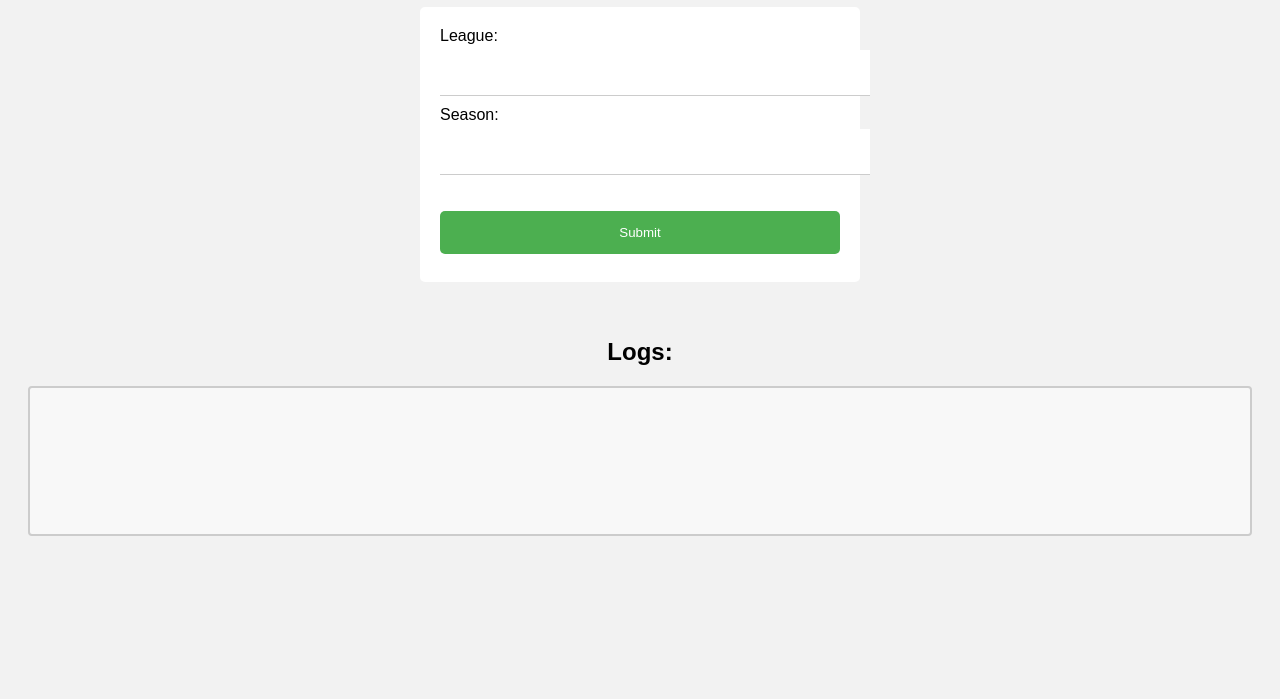
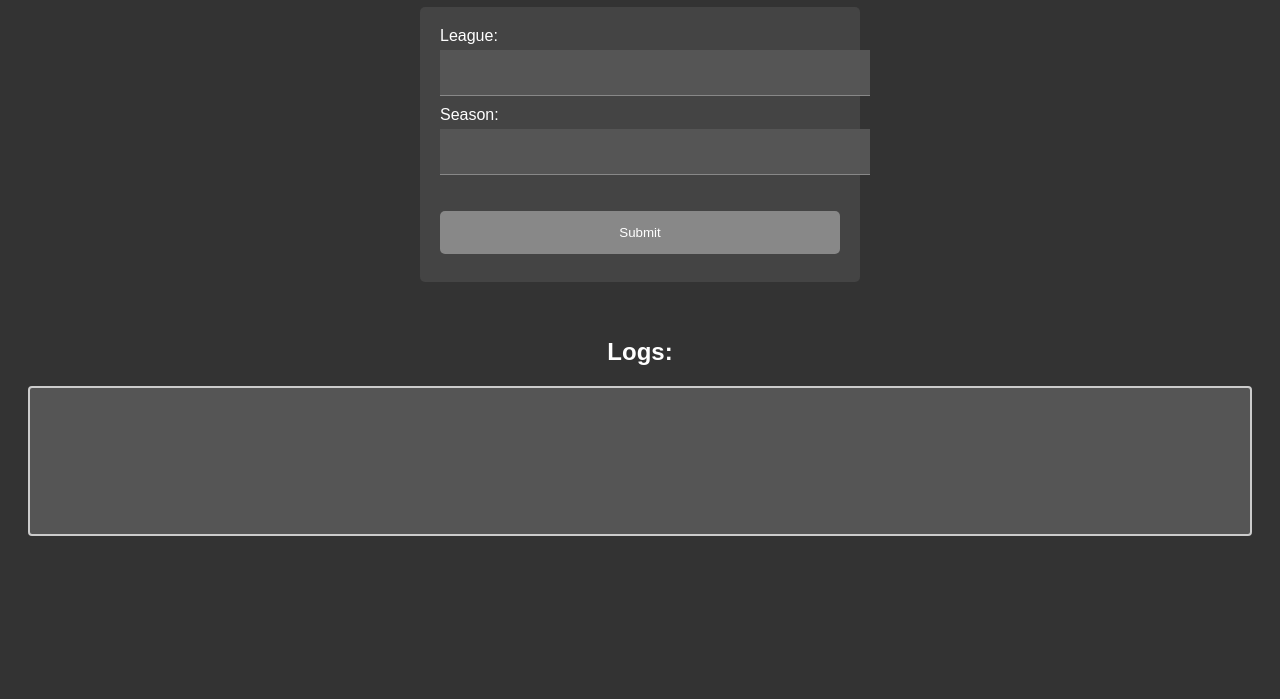
Before and after one commit to Denis-Grishin/api_to_db, a plain HTML site: page frontend/index.html in a window 1280 px wide. Shown: the part 101-800 px from the top of the page. Drawn offline with Linux system fonts and the light colour scheme.

Commit message:
dark css

```diff
--- a/frontend/index.html
+++ b/frontend/index.html
@@ -5,11 +5,12 @@
         <style>
             body {
                 font-family: Arial, sans-serif;
-                background-color: #f2f2f2;
+                background-color: #333;
+                color: white;
                 padding: 20px;
             }
             form {
-                background-color: white;
+                background-color: #444;
                 padding: 20px;
                 border-radius: 5px;
                 max-width: 400px;
@@ -21,10 +22,12 @@
                 margin: 5px 0 10px 0;
                 display: inline-block;
                 border: none;
-                border-bottom: 1px solid #ccc;
+                border-bottom: 1px solid #888;
+                background-color: #555;
+                color: white;
             }
             input[type=submit] {
-                background-color: #4caf50;
+                background-color: #888;
                 color: white;
                 padding: 14px 20px;
                 margin: 8px 0;
@@ -46,8 +49,9 @@
                 box-sizing: border-box;
                 border: 2px solid #ccc;
                 border-radius: 4px;
-                background-color: #f8f8f8;
+                background-color: #555;
                 font-size: 16px;
+                color: white;
                 resize: none;
             }
         </style>
```
